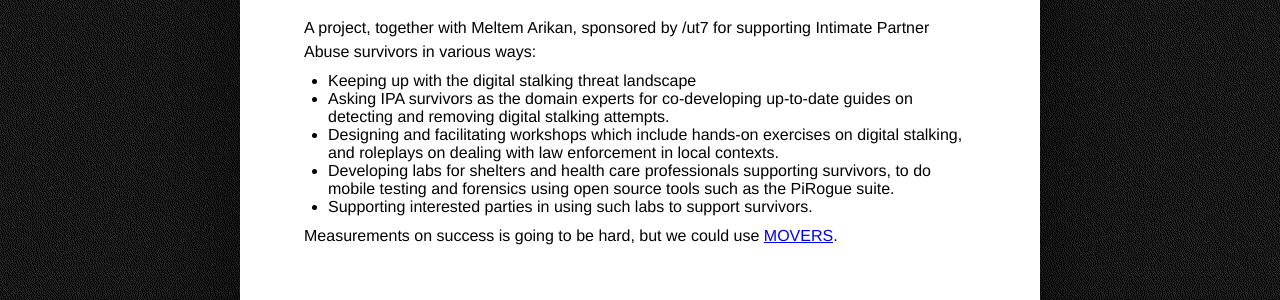
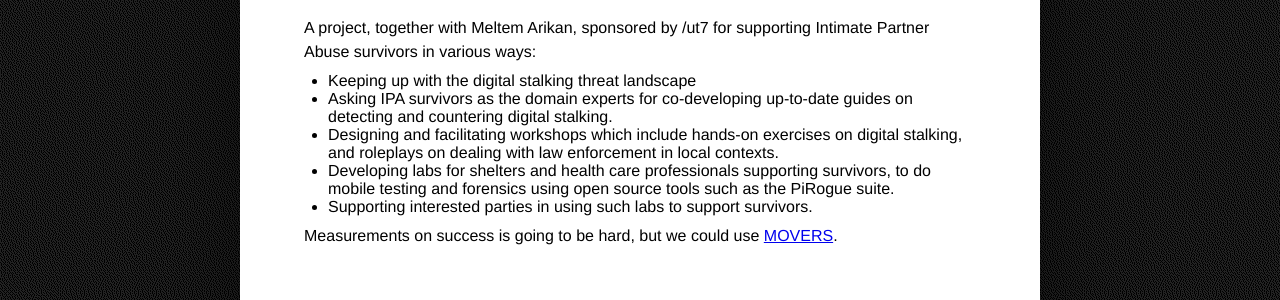
Before and after one commit to tymyrddin/flask-tymyrddin, a Flask app: page /ipa/ in a window 1280 px wide. Shown: the part 244-544 px from the top of the page. Run offline with Flask 3, Linux system fonts and the light colour scheme.

Commit message:
Text corrections

```diff
--- a/project/build/ipa/index.html
+++ b/project/build/ipa/index.html
@@ -54,7 +54,7 @@
         <p>A project, together with Meltem Arikan, sponsored by /ut7 for supporting Intimate Partner Abuse survivors in various ways:
         <ul>
             <li>Keeping up with the digital stalking threat landscape</li>
-            <li>Asking IPA survivors as the domain experts for co-developing up-to-date guides on detecting and removing digital stalking attempts.</li>
+            <li>Asking IPA survivors as the domain experts for co-developing up-to-date guides on detecting and countering digital stalking.</li>
             <li>Designing and facilitating workshops which include hands-on exercises on digital stalking, and roleplays on dealing with law enforcement in local contexts.</li>
             <li>Developing labs for shelters and health care professionals supporting survivors, to do mobile testing and forensics using open source tools such as the PiRogue suite.</li>
             <li>Supporting interested parties in using such labs to support survivors.</li>
--- a/project/recipes/templates/recipes/ipa.html
+++ b/project/recipes/templates/recipes/ipa.html
@@ -17,7 +17,7 @@
         <p>A project, together with Meltem Arikan, sponsored by /ut7 for supporting Intimate Partner Abuse survivors in various ways:
         <ul>
             <li>Keeping up with the digital stalking threat landscape</li>
-            <li>Asking IPA survivors as the domain experts for co-developing up-to-date guides on detecting and removing digital stalking attempts.</li>
+            <li>Asking IPA survivors as the domain experts for co-developing up-to-date guides on detecting and countering digital stalking.</li>
             <li>Designing and facilitating workshops which include hands-on exercises on digital stalking, and roleplays on dealing with law enforcement in local contexts.</li>
             <li>Developing labs for shelters and health care professionals supporting survivors, to do mobile testing and forensics using open source tools such as the PiRogue suite.</li>
             <li>Supporting interested parties in using such labs to support survivors.</li>
```
